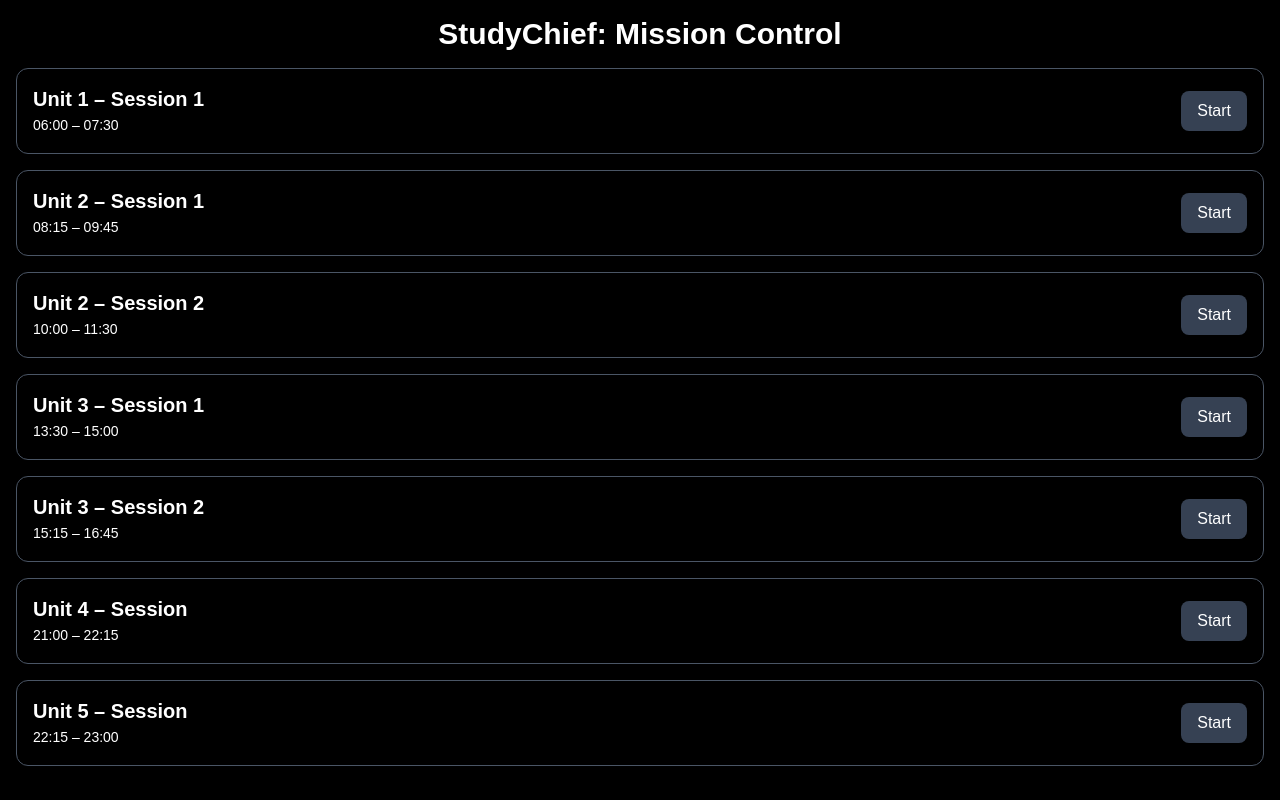
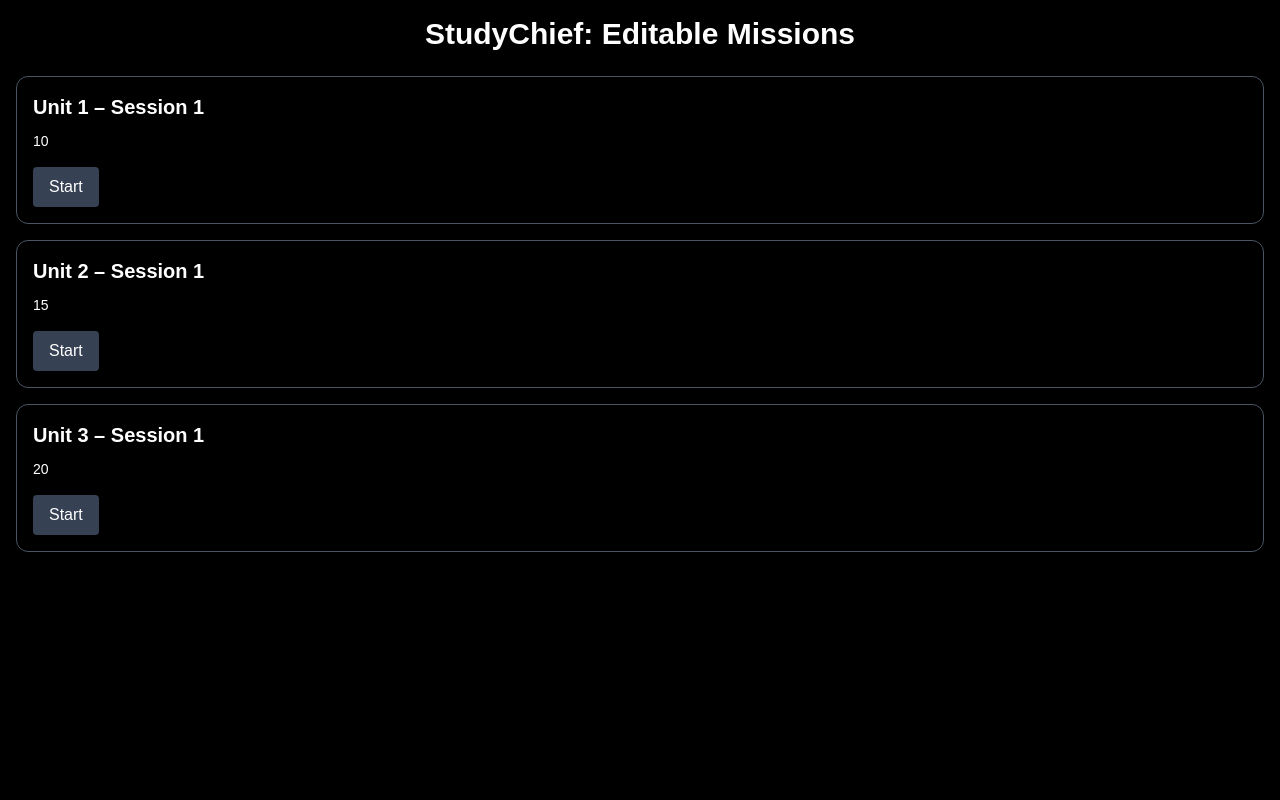
Before and after one commit to Sid-2655/StudyChief, a Next.js app: page / in a window 1280 px wide. Built offline with nearby package versions, Linux system fonts and the light colour scheme.

Commit message:
Update index.js

```diff
--- a/pages/index.js
+++ b/pages/index.js
@@ -1,140 +1,80 @@
 import { useState, useEffect } from 'react';
 
-const initialMissions = [
-  { time: '06:00 – 07:30', task: 'Unit 1 – Session 1', duration: 8 },  // Duration in minutes (8 minutes for testing)
-  { time: '08:15 – 09:45', task: 'Unit 2 – Session 1', duration: 9 },
-  { time: '10:00 – 11:30', task: 'Unit 2 – Session 2', duration: 9 },
-  { time: '13:30 – 15:00', task: 'Unit 3 – Session 1', duration: 9 },
-  { time: '15:15 – 16:45', task: 'Unit 3 – Session 2', duration: 9 },
-  { time: '21:00 – 22:15', task: 'Unit 4 – Session', duration: 7 },
-  { time: '22:15 – 23:00', task: 'Unit 5 – Session', duration: 7 },
-];
-
 export default function StudyChief() {
-  const [missions, setMissions] = useState(() => {
-    if (typeof window !== 'undefined') {
-      const saved = localStorage.getItem('missions');
-      return saved ? JSON.parse(saved) : initialMissions;
-    }
-    return initialMissions;
-  });
-  const [completed, setCompleted] = useState(() => {
-    if (typeof window !== 'undefined') {
-      const saved = localStorage.getItem('completed');
-      return saved ? JSON.parse(saved) : Array(missions.length).fill(false);
-    }
-    return Array(missions.length).fill(false);
-  });
-  const [currentMission, setCurrentMission] = useState(null);
-  const [timer, setTimer] = useState(null);
+  const [missions, setMissions] = useState([
+    { task: 'Unit 1 – Session 1', duration: 10 }, // duration in minutes
+    { task: 'Unit 2 – Session 1', duration: 15 },
+    { task: 'Unit 3 – Session 1', duration: 20 },
+  ]);
+  const [activeIndex, setActiveIndex] = useState(null);
+  const [timeLeft, setTimeLeft] = useState(0);
 
   useEffect(() => {
-    if (currentMission === null || completed.every(Boolean)) return;
+    let timer;
+    if (activeIndex !== null && timeLeft > 0) {
+      timer = setInterval(() => {
+        setTimeLeft((prev) => prev - 1);
+      }, 1000);
+    } else if (timeLeft === 0 && activeIndex !== null) {
+      setActiveIndex(null);
+    }
 
-    const missionDurationInSeconds = missions[currentMission]?.duration * 60;
+    return () => clearInterval(timer);
+  }, [timeLeft, activeIndex]);
 
-    if (!missionDurationInSeconds) return;  // Prevent NaN if duration is missing or 0
-
-    setTimer(missionDurationInSeconds);
-
-    const interval = setInterval(() => {
-      setTimer((prevTimer) => {
-        if (prevTimer <= 0) {
-          clearInterval(interval);
-          handleComplete(currentMission);
-          return 0;
-        }
-        return prevTimer - 1;
-      });
-    }, 1000);
-
-    return () => clearInterval(interval); // Cleanup on unmount or change of mission
-  }, [currentMission, completed]);
-
-  useEffect(() => {
-    if (typeof window !== 'undefined') {
-      localStorage.setItem('missions', JSON.stringify(missions));
-      localStorage.setItem('completed', JSON.stringify(completed));
-    }
-  }, [missions, completed]);
-
-  const handleComplete = (index) => {
-    const updated = [...completed];
-    updated[index] = true;
-    setCompleted(updated);
+  const startTimer = (index) => {
+    setActiveIndex(index);
+    setTimeLeft(missions[index].duration * 60);
   };
 
-  const handleTaskChange = (index, newTask, newTime) => {
-    const updatedMissions = [...missions];
-    updatedMissions[index].task = newTask;
-    updatedMissions[index].time = newTime;
-    setMissions(updatedMissions);
+  const handleTaskChange = (index, value) => {
+    const updated = [...missions];
+    updated[index].task = value;
+    setMissions(updated);
   };
 
-  const handleStartNewMission = (index) => {
-    setCurrentMission(index);
-    setTimer(missions[index].duration * 60); // Set new timer based on mission's duration
+  const handleDurationChange = (index, value) => {
+    const updated = [...missions];
+    updated[index].duration = parseInt(value) || 0;
+    setMissions(updated);
   };
 
-  const formatTime = (timeInSeconds) => {
-    const minutes = Math.floor(timeInSeconds / 60);
-    const seconds = timeInSeconds % 60;
-    return `${String(minutes).padStart(2, '0')}:${String(seconds).padStart(2, '0')}`;
+  const formatTime = (secs) => {
+    const m = String(Math.floor(secs / 60)).padStart(2, '0');
+    const s = String(secs % 60).padStart(2, '0');
+    return `${m}:${s}`;
   };
 
   return (
-    <div className="min-h-screen bg-black text-white p-4">
-      <h1 className="text-3xl font-bold text-center mb-4">StudyChief: Mission Control</h1>
-
-      <div className="space-y-4">
-        {missions.map((m, idx) => (
-          <div
-            key={idx}
-            className={`p-4 border rounded-xl ${completed[idx] ? 'border-green-500 bg-green-900/20' : 'border-gray-600'}`}
-          >
-            <div className="flex justify-between items-center">
-              <div>
-                <h2 className="text-xl font-semibold">
-                  <input
-                    type="text"
-                    value={m.task}
-                    onChange={(e) => handleTaskChange(idx, e.target.value, m.time)}
-                    className="bg-transparent text-white border-none focus:ring-0"
-                  />
-                </h2>
-                <input
-                  type="text"
-                  value={m.time}
-                  onChange={(e) => handleTaskChange(idx, m.task, e.target.value)}
-                  className="text-sm bg-transparent text-white border-none focus:ring-0"
-                />
-              </div>
-              <div>
-                {completed[idx] ? (
-                  <span className="text-green-700 font-semibold">Done</span>
-                ) : (
-                  <button
-                    onClick={() => handleStartNewMission(idx)}
-                    className="px-4 py-2 rounded-lg bg-gray-700"
-                  >
-                    Start
-                  </button>
-                )}
-              </div>
-            </div>
-            {currentMission === idx && (
-              <p className="text-sm">Time left: {formatTime(timer)}</p>
+    <div className="min-h-screen bg-black text-white p-4 space-y-4">
+      <h1 className="text-3xl font-bold text-center mb-6">StudyChief: Editable Missions</h1>
+      {missions.map((m, idx) => (
+        <div key={idx} className="p-4 border rounded-xl border-gray-600 space-y-2">
+          <input
+            value={m.task}
+            onChange={(e) => handleTaskChange(idx, e.target.value)}
+            className="w-full bg-transparent text-white text-xl font-semibold"
+          />
+          <input
+            type="number"
+            value={m.duration}
+            onChange={(e) => handleDurationChange(idx, e.target.value)}
+            className="w-full bg-transparent text-white text-sm"
+          />
+          <div className="flex justify-between items-center mt-2">
+            <button
+              onClick={() => startTimer(idx)}
+              className="px-4 py-2 bg-gray-700 rounded"
+              disabled={activeIndex === idx}
+            >
+              {activeIndex === idx ? 'Running...' : 'Start'}
+            </button>
+            {activeIndex === idx && (
+              <span className="text-lg font-mono">⏱️ {formatTime(timeLeft)}</span>
             )}
           </div>
-        ))}
-      </div>
-
-      {completed.every(Boolean) && (
-        <div className="mt-6 p-4 border-2 border-yellow-500 rounded-xl bg-yellow-900/20 text-center">
-          <h2 className="text-xl font-bold">🎉 Mission Accomplished!</h2>
-          <p className="mt-2">Reward Unlocked: Eat something good or buy a treat 🏆</p>
         </div>
-      )}
+      ))}
     </div>
   );
 }
```
